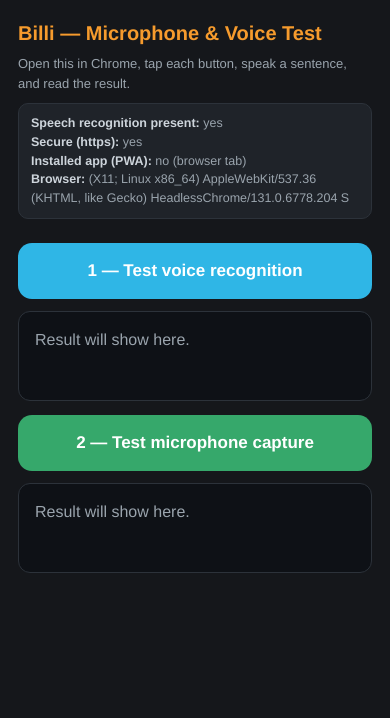
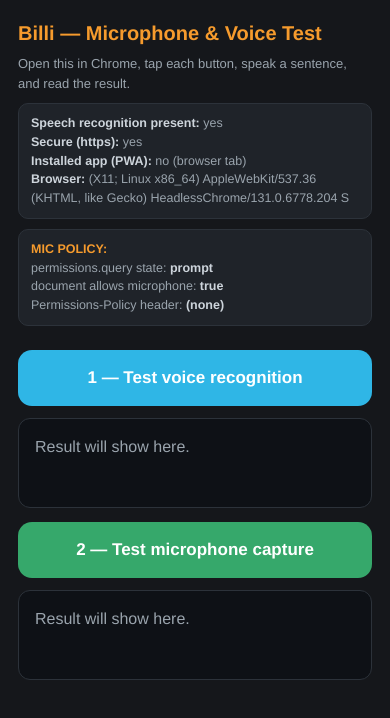
Before and after one commit to mariusvdl01/billsource-ai, a website: page mic-test.html in a window 390 px wide. Drawn offline with Linux system fonts and the light colour scheme.

Commit message:
Add files via upload
So: redeploy the test, tell me the Permissions-Policy header line, then grep your server for that header and flip microphone=() → microphone=(self). That's almost certainly the whole fix.

```diff
--- a/mic-test.html
+++ b/mic-test.html
@@ -23,6 +23,23 @@
   <div class="mut" style="font-size:13px">Open this in Chrome, tap each button, speak a sentence, and read the result.</div>
 
   <div class="env" id="env">checking environment…</div>
+  <div class="env" id="policy">checking microphone policy…</div>
+
+<script>
+  (async function () {
+    var L = [];
+    try { var p = await navigator.permissions.query({ name: 'microphone' }); L.push('permissions.query state: <b>' + p.state + '</b>'); }
+    catch (e) { L.push('permissions.query: n/a (' + e.name + ')'); }
+    try { if (document.featurePolicy && document.featurePolicy.allowsFeature) L.push('document allows microphone: <b>' + document.featurePolicy.allowsFeature('microphone') + '</b>'); } catch (e) {}
+    try {
+      var r = await fetch(location.href, { method: 'HEAD' });
+      L.push('Permissions-Policy header: <b>' + (r.headers.get('permissions-policy') || '(none)') + '</b>');
+      var fp = r.headers.get('feature-policy'); if (fp) L.push('Feature-Policy header: <b>' + fp + '</b>');
+    } catch (e) { L.push('header read failed: ' + e.message); }
+    var el = document.getElementById('policy');
+    if (el) el.innerHTML = '<b style="color:#F69B2D">MIC POLICY:</b><br>' + L.join('<br>');
+  })();
+</script>
 
   <button class="b1" id="b1">1 — Test voice recognition</button>
   <div class="out" id="o1"><span class="mut">Result will show here.</span></div>
```
